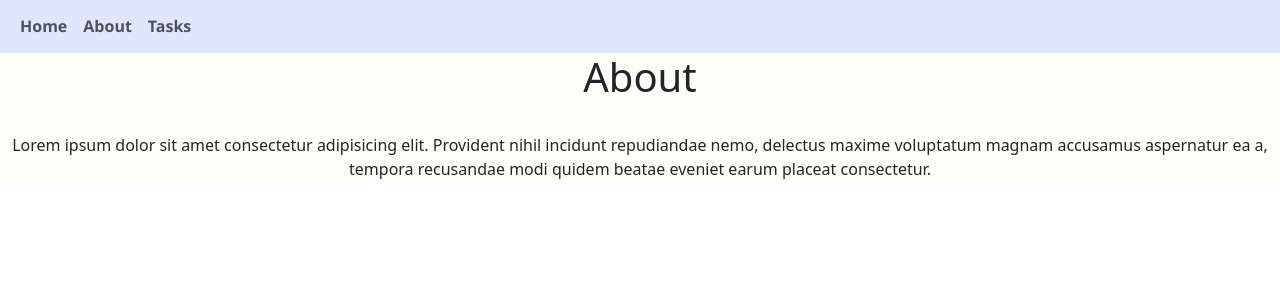
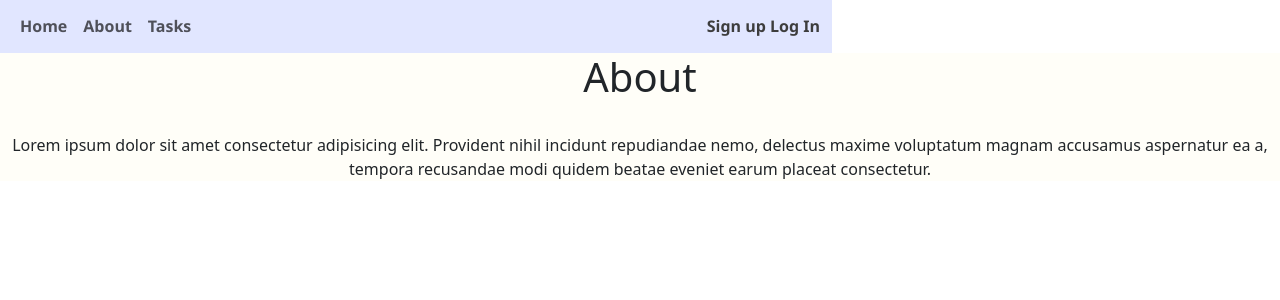
Before and after one commit to ctwohofakit/issue_mgr, a Django app: page /about/ in a window 1280 px wide. Shown: the top 300 px of the page. Run offline with Django 4.2, Linux system fonts and the light colour scheme; parts of the project's set-up code (start-up, migrations or seed data) failed here and were passed over.

Commit message:
assignment

```diff
--- /dev/null
+++ b/accounts/urls.py
@@ -0,0 +1,6 @@
+from django.urls import path
+from accounts import views
+
+urlpatterns=[
+    path("signup/", views.SignUpView.as_view(), name="signup")
+]
--- a/config/settings.py
+++ b/config/settings.py
@@ -41,6 +41,7 @@ INSTALLED_APPS = [
     'django.contrib.sessions',
     'django.contrib.messages',
     'django.contrib.staticfiles',
+
     'pages',
     'accounts',
     'issues',
@@ -132,3 +133,7 @@ STATICFILES_DIRS=[str(BASE_DIR.joinpath("static"))]
 DEFAULT_AUTO_FIELD = 'django.db.models.BigAutoField'
 
 AUTH_USER_MODEL = 'accounts.CustomUser'
+
+
+LOGIN_REDIRECT_URL="home"
+LOGOUT_REDIRECT_URL="home"
--- a/config/urls.py
+++ b/config/urls.py
@@ -16,8 +16,11 @@ Including another URLconf
 """
 from django.contrib import admin
 from django.urls import path, include
+from django.contrib.auth import urls
 
 urlpatterns = [
     path('admin/', admin.site.urls),
     path('', include("pages.urls")),
+    path('accounts/', include("django.contrib.auth.urls")),
+    path('accounts/',include("accounts.urls")),
 ]
--- a/static/css/base.css
+++ b/static/css/base.css
@@ -6,11 +6,13 @@
 body{
     min-height: 100vh;
 }
+
+
 .navbar{
     background-color: #e1e6ff;
     padding: 0.4rem 0;
     top: 0;
-    width: 100%;
+    width: 65%;
     z-index: 999;
     font-weight: bold;
     font-family:'Segoe UI', Tahoma, Geneva, Verdana, sans-serif;
@@ -21,7 +23,6 @@ body{
     background-color: rgb(255, 254, 248);
 
 }
-
 
 .kanban-container{
     display: flex;
--- a/templates/base.html
+++ b/templates/base.html
@@ -14,8 +14,7 @@
 <body>
 
 <nav class="navbar navbar-expand-lg">
-    <div class="container-fluid custom-width">
-
+    <div class="container-fluid">
       <button class="navbar-toggler" type="button" data-bs-toggle="collapse" data-bs-target="#navbarNav" aria-controls="navbarNav" aria-expanded="false" aria-label="Toggle navigation">
         <span class="navbar-toggler-icon"></span>
       </button>
@@ -33,6 +32,18 @@
         </ul>
 
       </div>
+      <div class="nav-right">
+        {%if user.is_authenticated %}
+          <a class="topnav" style="text-decoration: none; " href="{% url 'password_change'%}">Change Password </a>
+          <form class="pt-2" method="POST" action="{%url 'logout'%}">
+            {%csrf_token%}
+            <label class="btn btn-primary btn-sm" >Hello, {{user.username}}</label>
+            <input type="submit"  class="btn btn-dark btn-sm" value="Log Out">
+          </form>
+        {%else%}
+          <a class="topnav" style="text-decoration: none;    color:rgb(61, 61, 61);" href="{% url 'signup' %}">Sign up</a>
+          <a class="topnav" style="text-decoration: none;    color:rgb(61, 61, 61); " href="{% url 'login' %}">Log In</a>
+        {%endif%}
     </div>
 </nav>
 
--- a/templates/registration/password_change_form.html
+++ b/templates/registration/password_change_form.html
@@ -1,5 +1,5 @@
 {%extends 'base.html'%}
-{%load crispy_forms_tags%}
+
 
 {%block title%}Password Change{%endblock title%}
 
@@ -11,7 +11,6 @@
 
     <form class="login-form" method="POST">
         {%csrf_token%}
-        {{form|crispy}}
         <input class="btn btn-success d-block mx-auto" type="submit" value="Change My Password">
     </form>
 </div>
--- a/templates/registration/signup.html
+++ b/templates/registration/signup.html
@@ -1,5 +1,5 @@
 {%extends 'base.html'%}
-{%load crispy_forms_tags %}
+
 
 {%block title%}Sign Up{%endblock title%}
 
@@ -10,7 +10,6 @@
         <h1 class="text-center">Sign up</h1>
 
         {%csrf_token%}
-        <!-- {{form|crispy}} -->
         {{form.as_p}}
         <div class="text-center">
         <input type="submit" class="btn btn-success d-block mx-auto" value="Sign up">
```
Also changed, not shown: accounts/views.py (+8 -2 lines), db.sqlite3.
